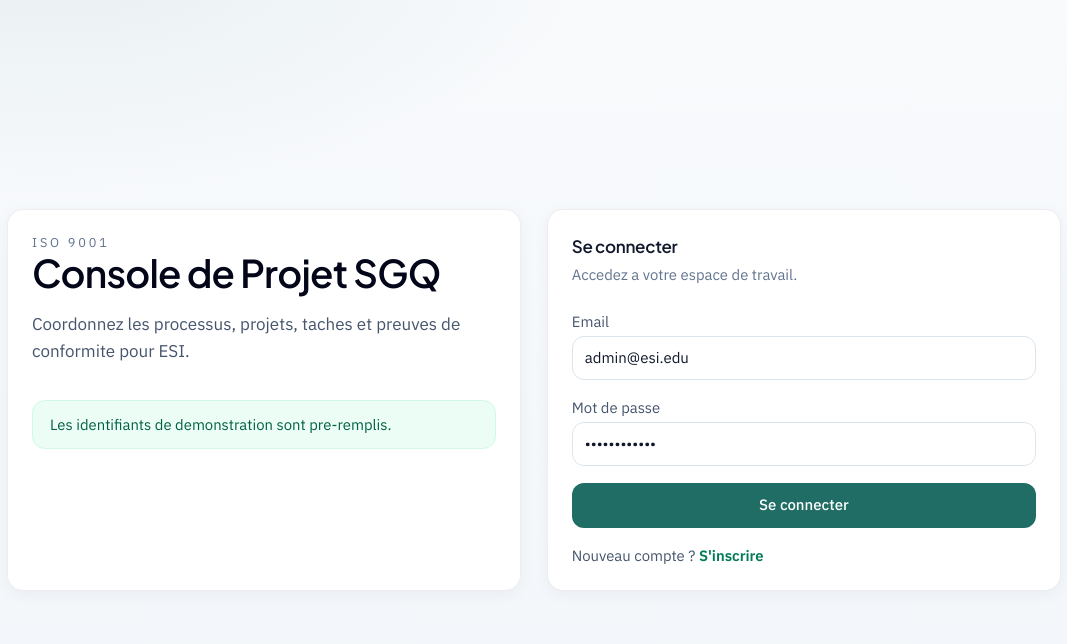
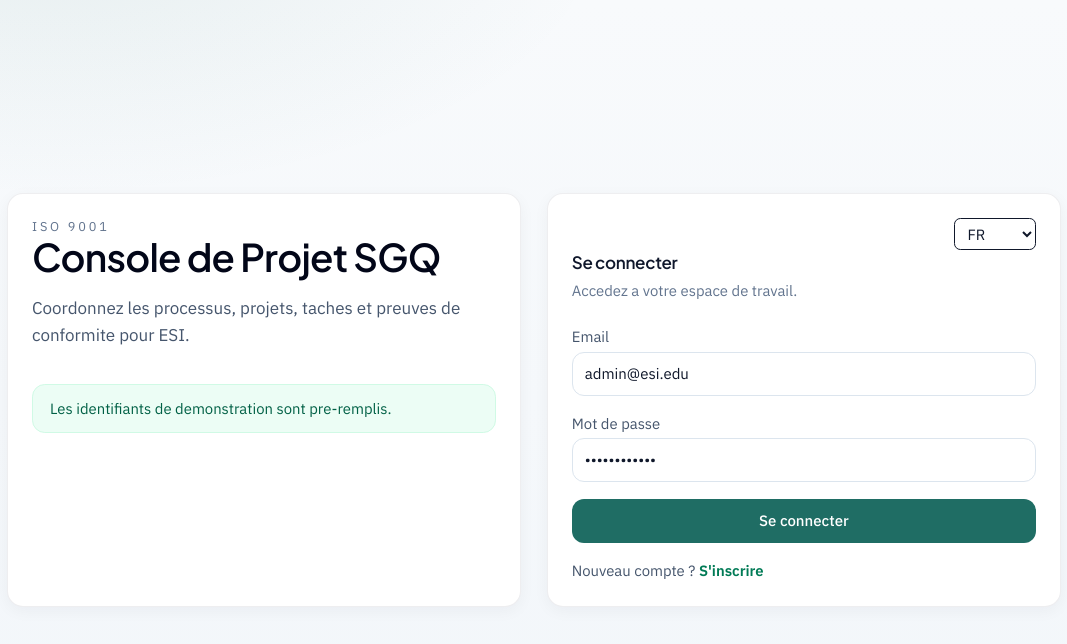
Before and after one commit to Oussamabdr/systeme-de-managment-de-qualit-SMQ, a React app in the folder frontend/: page /login in a window 1280 px wide. Shown: the top 644 px of the page, without its empty margins (106-1173 px from the left). Built offline with nearby package versions, Linux system fonts and the light colour scheme; the HTML template or start-up script is replaced by a standard one.

Commit message:
feat(frontend): add language selector to login page and wire to uiStore

```diff
--- a/frontend/src/pages/LoginPage.jsx
+++ b/frontend/src/pages/LoginPage.jsx
@@ -2,7 +2,7 @@
 import { Link, useNavigate } from "react-router-dom";
 import { useAuthStore } from "../store/authStore";
 import { useUiStore } from "../store/uiStore";
-import { t } from "../utils/i18n";
+import { t, languageLabels } from "../utils/i18n";
 import { getErrorMessage } from "../utils/http";
 import { Card, CardHeader } from "../components/ui/Card";
 import { Input } from "../components/ui/Input";
@@ -13,6 +13,7 @@
   const login = useAuthStore((state) => state.login);
   const loading = useAuthStore((state) => state.loading);
   const language = useUiStore((state) => state.language);
+  const setLanguage = useUiStore((state) => state.setLanguage);
 
   const text = (fr, en) => t(language, fr, en);
 
@@ -46,6 +47,19 @@
         </Card>
 
         <Card className="p-8">
+          <div className="flex justify-end">
+            <label className="sr-only">Language</label>
+            <select
+              aria-label="Language"
+              value={language}
+              onChange={(e) => setLanguage(e.target.value)}
+              className="rounded-md border px-2 py-1 text-sm"
+            >
+              <option value="fr">{languageLabels.fr}</option>
+              <option value="en">{languageLabels.en}</option>
+              <option value="bi">{languageLabels.bi}</option>
+            </select>
+          </div>
           <CardHeader title={text("Se connecter", "Sign in")} subtitle={text("Accedez a votre espace de travail.", "Access your workspace.")} />
           <form className="mt-6 space-y-4" onSubmit={onSubmit}>
             <div>
```
